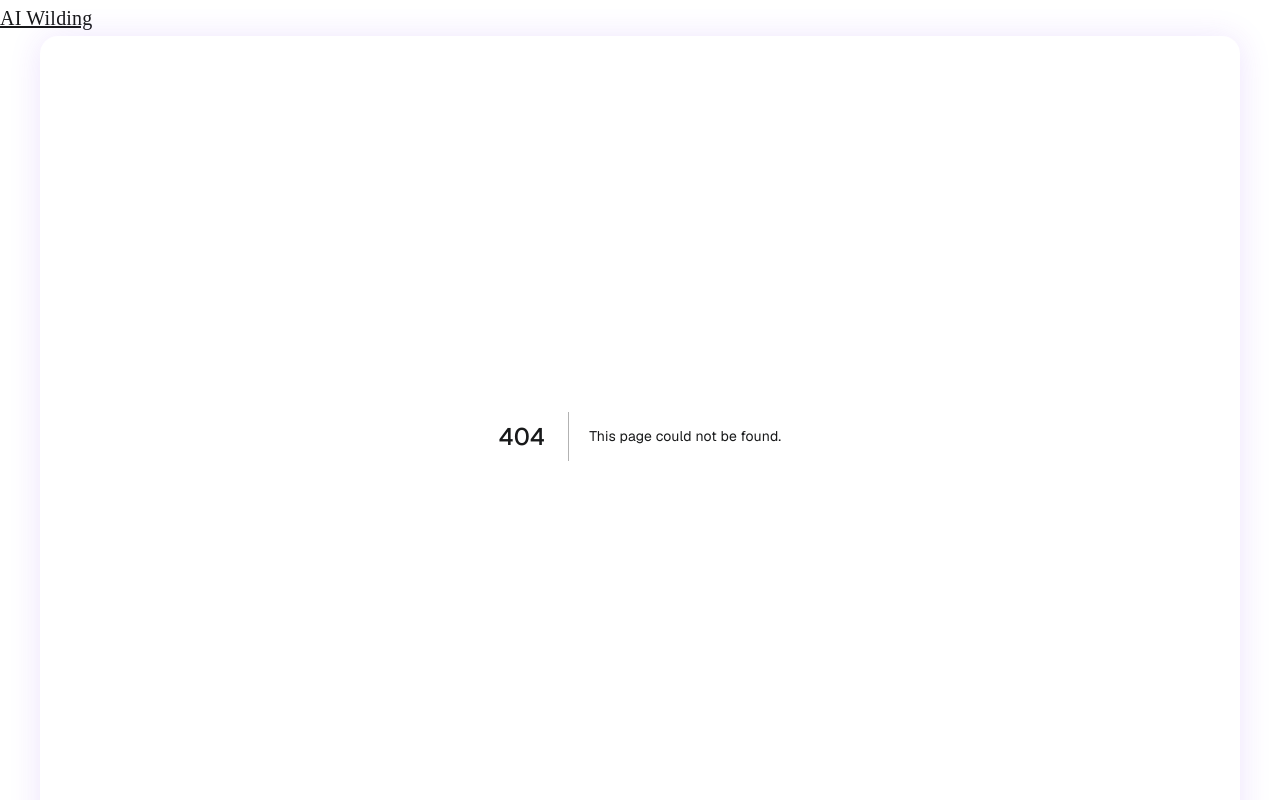
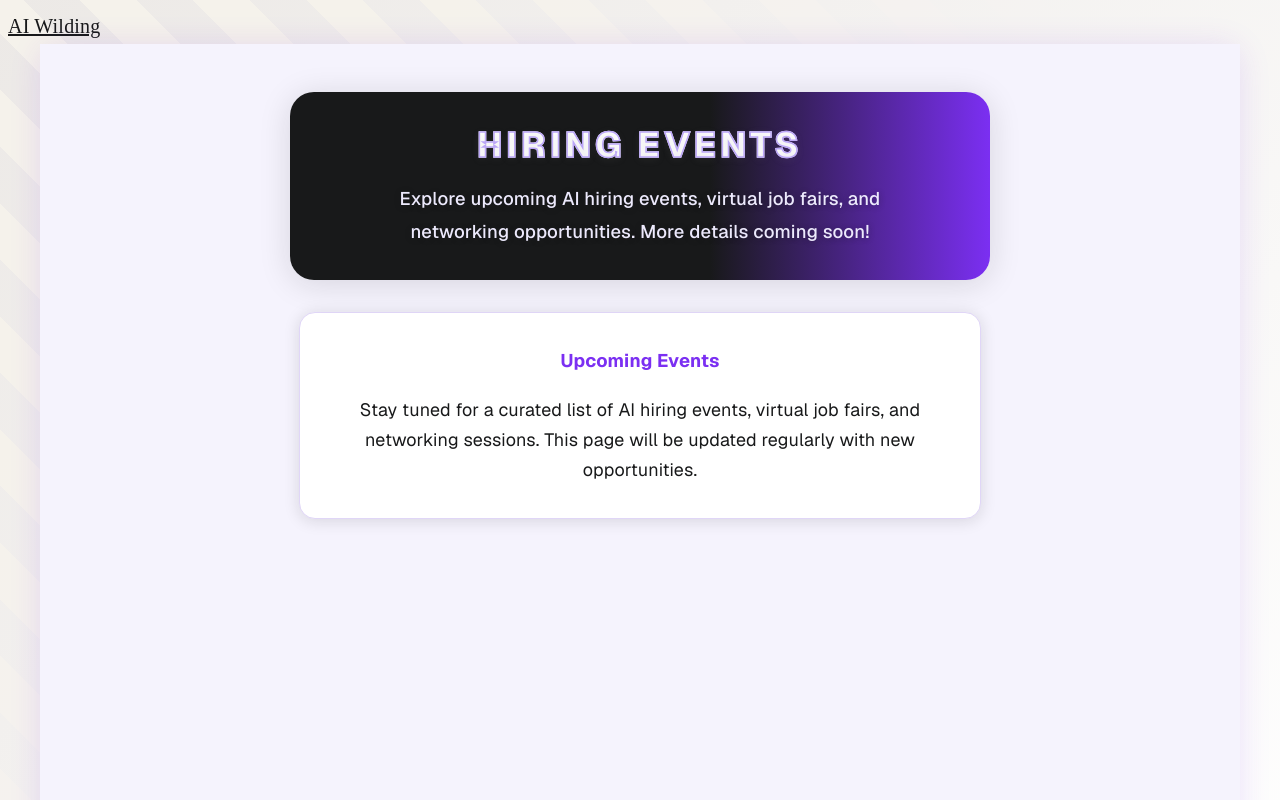
Before and after one commit to Shellzonit/auralis-sanctuary-, a Next.js app: page /hiring-events in a window 1280 px wide. Before the commit this address had no page. Shown: the top 800 px of the page. Built offline with nearby package versions, Linux system fonts and the light colour scheme.

Commit message:
Add Hiring Events page, update navigation and countries page to new style and plural label

```diff
--- /dev/null
+++ b/app/hiring-events/page.tsx
@@ -0,0 +1,22 @@
+"use client";
+
+export default function HiringEventsPage() {
+  return (
+    <main style={{ minHeight: '100vh', background: '#f5f3fd', display: 'flex', flexDirection: 'column', alignItems: 'center', padding: '0 1rem' }}>
+      <section style={{ width: '100%', maxWidth: 700, margin: '3rem auto 2rem auto', background: 'linear-gradient(90deg, #18191a 0%, #18191a 60%, #7b2ff2 100%)', borderRadius: 24, boxShadow: '0 4px 32px #18191a22', padding: '2rem 0', display: 'flex', flexDirection: 'column', alignItems: 'center', justifyContent: 'center', position: 'relative' }}>
+        <h1 style={{ color: 'rgba(255,255,255,0.97)', fontSize: '2.2rem', fontWeight: 800, fontFamily: 'Playfair Display, Georgia, serif', letterSpacing: '0.12em', textTransform: 'uppercase', textAlign: 'center', margin: 0, width: '100%', position: 'relative', zIndex: 2, textShadow: '0 2px 8px #8882', WebkitTextStroke: '1.5px #bba6f7', filter: 'none', background: 'linear-gradient(180deg, #fff 60%, #e0d6f7 100%)', WebkitBackgroundClip: 'text', WebkitTextFillColor: 'transparent', backgroundClip: 'text', lineHeight: 1.18, paddingBottom: '0.18em' }}>Hiring Events</h1>
+        <div style={{ color: '#ece9fc', fontSize: '1.15rem', fontWeight: 500, marginTop: 10, textAlign: 'center', maxWidth: 500, textShadow: '0 1px 6px #18191a55' }}>
+          Explore upcoming AI hiring events, virtual job fairs, and networking opportunities. More details coming soon!
+        </div>
+      </section>
+      <section style={{ background: '#fff', borderRadius: 16, padding: '32px 40px', maxWidth: 600, margin: '0 auto 48px auto', boxShadow: '0 2px 16px #18191a22', color: '#18191a', textAlign: 'center', fontSize: '1.12rem', lineHeight: 1.7, border: '1.5px solid #e0d6f7' }}>
+        <div style={{ marginBottom: 18 }}>
+          <strong style={{ color: '#7b2ff2', fontSize: '1.15rem' }}>Upcoming Events</strong>
+        </div>
+        <div>
+          Stay tuned for a curated list of AI hiring events, virtual job fairs, and networking sessions. This page will be updated regularly with new opportunities.
+        </div>
+      </section>
+    </main>
+  );
+}
```
Also changed, not shown: app/countries/page.tsx (+7 -19 lines).
